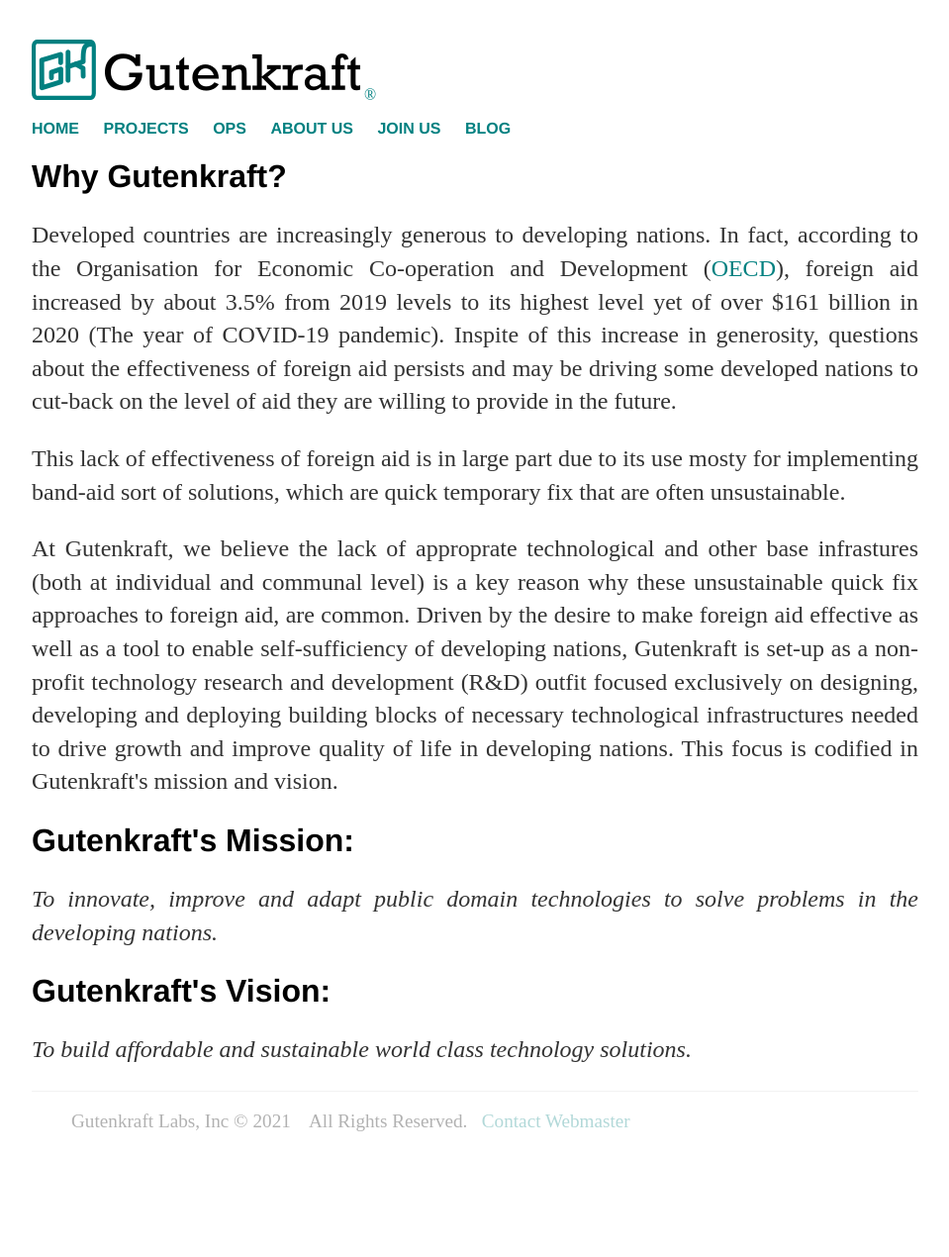
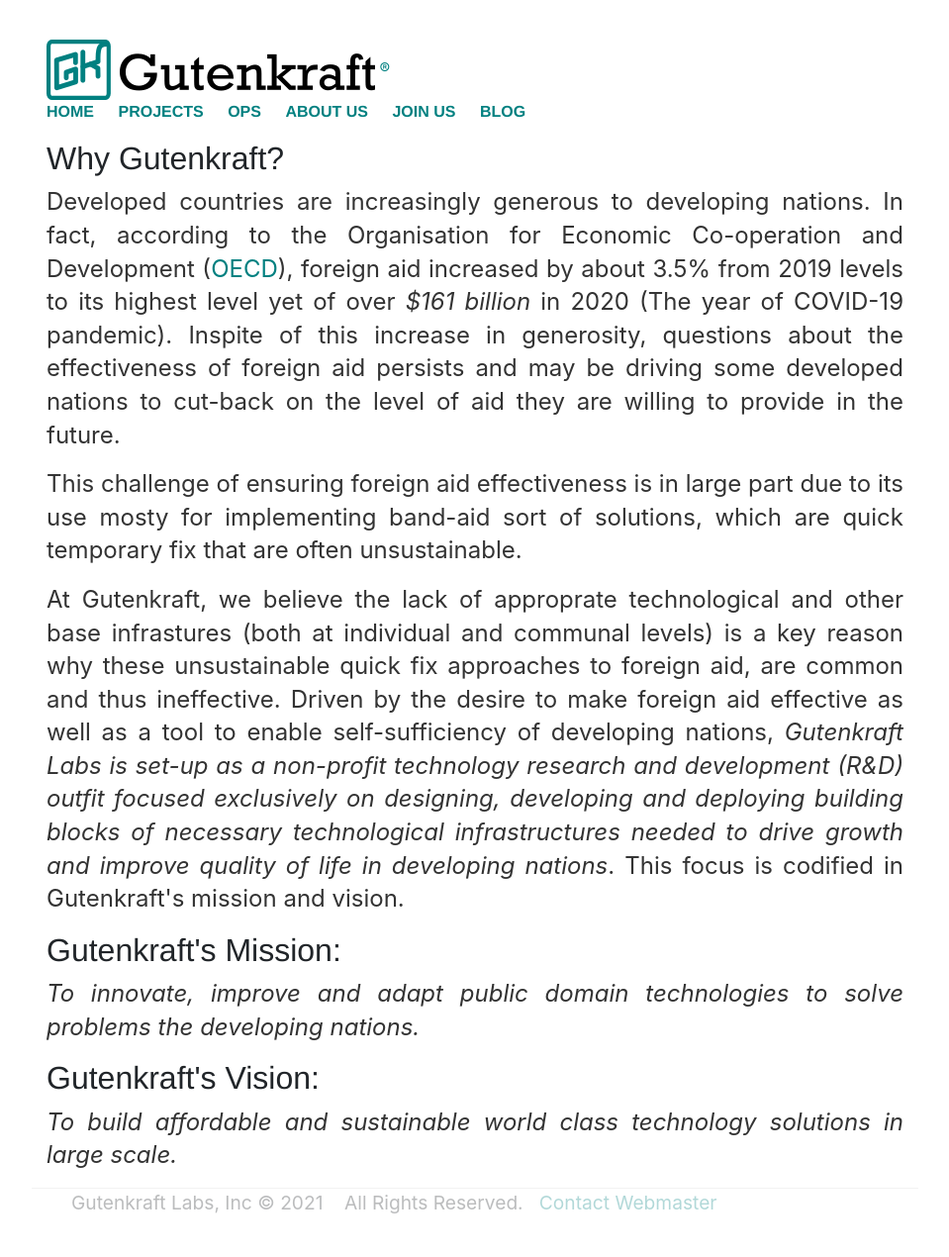
Before and after one commit to oferonmi/datafilik.github.io, a Jekyll site: the page built from index.html, in a window 1280 px wide. Shown: the whole page at 99% size, without its empty margins (160-1119 px from the left). Built offline with Jekyll 4.4.1, drawn with Linux system fonts in a browser that asks for light colours; before the commit the page ends 1184 px from its top, so only the background shows below that.

Commit message:
content update

```diff
--- a/_includes/head.html
+++ b/_includes/head.html
@@ -13,7 +13,7 @@
 <title>{{ page.title }}</title>
 
 <!-- link to main stylesheet -->
-<!--<link rel="stylesheet" type="text/css" href="/css/bootstrap.css">-->
+<link rel="stylesheet" type="text/css" href="/css/bootstrap.css">
 <link rel="stylesheet" type="text/css" href="/css/main.css">
 
 <!--lscript for google analytics-->
--- a/about/index.html
+++ b/about/index.html
@@ -5,19 +5,19 @@
 <div class="blurb">
 	<h1>What is Gutenkraft?</h1>
 	<p align="justify">
-		Gutenkraft, which literally means 'good strength or good force', is a non-profit technology research and development (R&D) outfit focused on tackling problems in developing countries using technology. We hope to create a blue-print of how the developing world could handle her problems (instead of reliance on Aid). The aim is to drive growth and advancement for sustainable improvement of living standards.
+		Gutenkraft, which literally means 'good strength or good force', is a non-profit technology research and development (R&D) outfit focused on tackling problems in developing nations using technology. We hope to create a blue-print of how the developing world could handle her problems and reduce perpetual reliance on foreign aid. The aim is to drive growth and advancement for sustainable improvement of living standards by innovating on and adapting technologies to develop and deploy the necessary building blocks of key growth infrastructures. This is codified in our mission and vision.
 	</p>
 	<h1>Our Mission:</h1>
 	<p align="justify">
 		<em>
-			To innovate, improve and adapt public domain technologies to solve problems in the developing nations.
+			To innovate, improve and adapt public domain technologies to solve problems in developing nations.
 		</em>
 	</p>
 
 	<h1>Our Vision:</h1>
 	<p align="justify">
 		<em>
-			To build affordable and sustainable world class technology solutions.
+			To build affordable and sustainable world class technology solutions in large scale.
 			<!-- To build world class technology industry solutions for growth in the developing world. -->
 		</em>
 	</p>
--- a/index.html
+++ b/index.html
@@ -2,29 +2,32 @@
 layout: default
 title: Gutenkraft - Innovate and adapt for growth
 ---
-<div class="blurb">
+<!-- <div class="blurb"> -->
+<div class="container">
 	<h1>Why Gutenkraft?</h1>
 	<p align="justify">
-		Developed countries are increasingly generous to developing nations. In fact, according to the Organisation for Economic Co-operation and Development (<a href="https://www.oecd.org/newsroom/covid-19-spending-helped-to-lift-foreign-aid-to-an-all-time-high-in-2020-but-more-effort-needed.htm">OECD</a>), foreign aid increased by about 3.5% from 2019 levels to its highest level yet of over $161 billion in 2020 (The year of COVID-19 pandemic). Inspite of this increase in generosity, questions about the effectiveness of foreign aid persists and may be driving some developed nations to cut-back on the level of aid they are willing to provide in the future.
+		Developed countries are increasingly generous to developing nations. In fact, according to the Organisation for Economic Co-operation and Development (<a href="https://www.oecd.org/newsroom/covid-19-spending-helped-to-lift-foreign-aid-to-an-all-time-high-in-2020-but-more-effort-needed.htm">OECD</a>), foreign aid increased by about 3.5% from 2019 levels to its highest level yet of over <em>$161 billion</em> in 2020 (The year of COVID-19 pandemic). Inspite of this increase in generosity, questions about the effectiveness of foreign aid persists and may be driving some developed nations to cut-back on the level of aid they are willing to provide in the future.
 	</p>
 	<p align="justify">
-		This lack of effectiveness of foreign aid is in large part due to its use mosty for implementing band-aid sort of solutions, which are quick temporary fix that are often unsustainable.
+		This challenge of ensuring foreign aid effectiveness is in large part due to its use mosty for implementing band-aid sort of solutions, which are quick temporary fix that are often unsustainable.
 	</p>
 	<p align="justify">
-		At Gutenkraft, we believe the lack of approprate technological and other base infrastures (both at individual and communal level) is a key reason why these unsustainable quick fix approaches to foreign aid, are common. <wbr>
-		Driven by the desire to make foreign aid effective as well as a tool to enable self-sufficiency of developing nations,   Gutenkraft is set-up as a non-profit technology research and development (R&D) outfit focused exclusively on designing, developing and deploying building blocks of necessary technological infrastructures needed to drive growth and improve quality of life in developing nations. This focus is codified in Gutenkraft's mission and vision.
+		At Gutenkraft, we believe the lack of approprate technological and other base infrastures (both at individual and communal levels) is a key reason why these unsustainable quick fix approaches to foreign aid, are common and thus ineffective. <wbr>
+		Driven by the desire to make foreign aid effective as well as a tool to enable self-sufficiency of developing nations,   <em>Gutenkraft Labs is set-up as a non-profit technology research and development (R&D) outfit focused exclusively on
+		designing, developing and deploying building blocks of necessary technological infrastructures needed to drive growth
+		and improve quality of life in developing nations</em>. This focus is codified in Gutenkraft's mission and vision.
 	</p>
 	<h1>Gutenkraft's Mission:</h1>
 	<p align="justify">
 		<em>
-			To innovate, improve and adapt public domain technologies to solve problems in the developing nations.
+			To innovate, improve and adapt public domain technologies to solve problems the developing nations.
 		</em>
 	</p>
 
 	<h1>Gutenkraft's Vision:</h1>
 	<p align="justify">
 		<em>
-			To build affordable and sustainable world class technology solutions.
+			To build affordable and sustainable world class technology solutions in large scale.
 			<!-- To build world class technology industry solutions for growth in the developing world. -->
 		</em>
 	</p>
```
